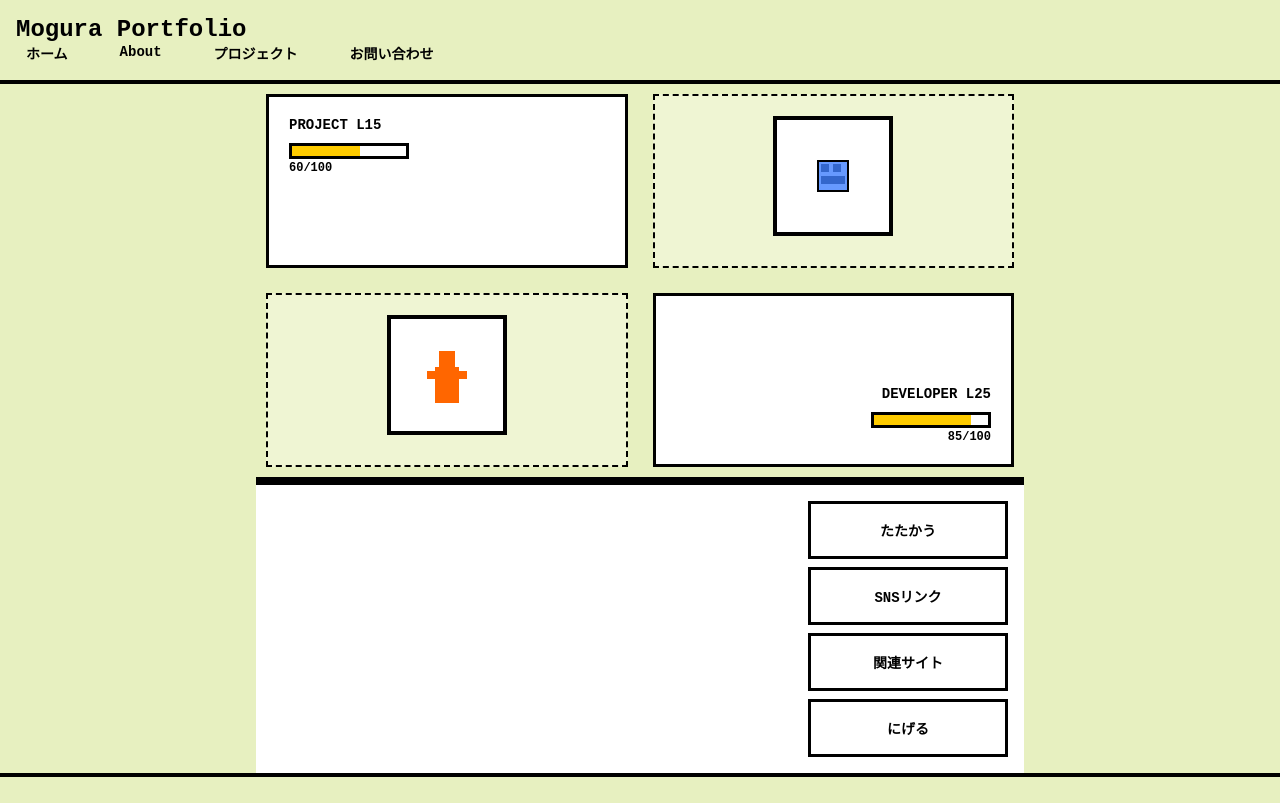
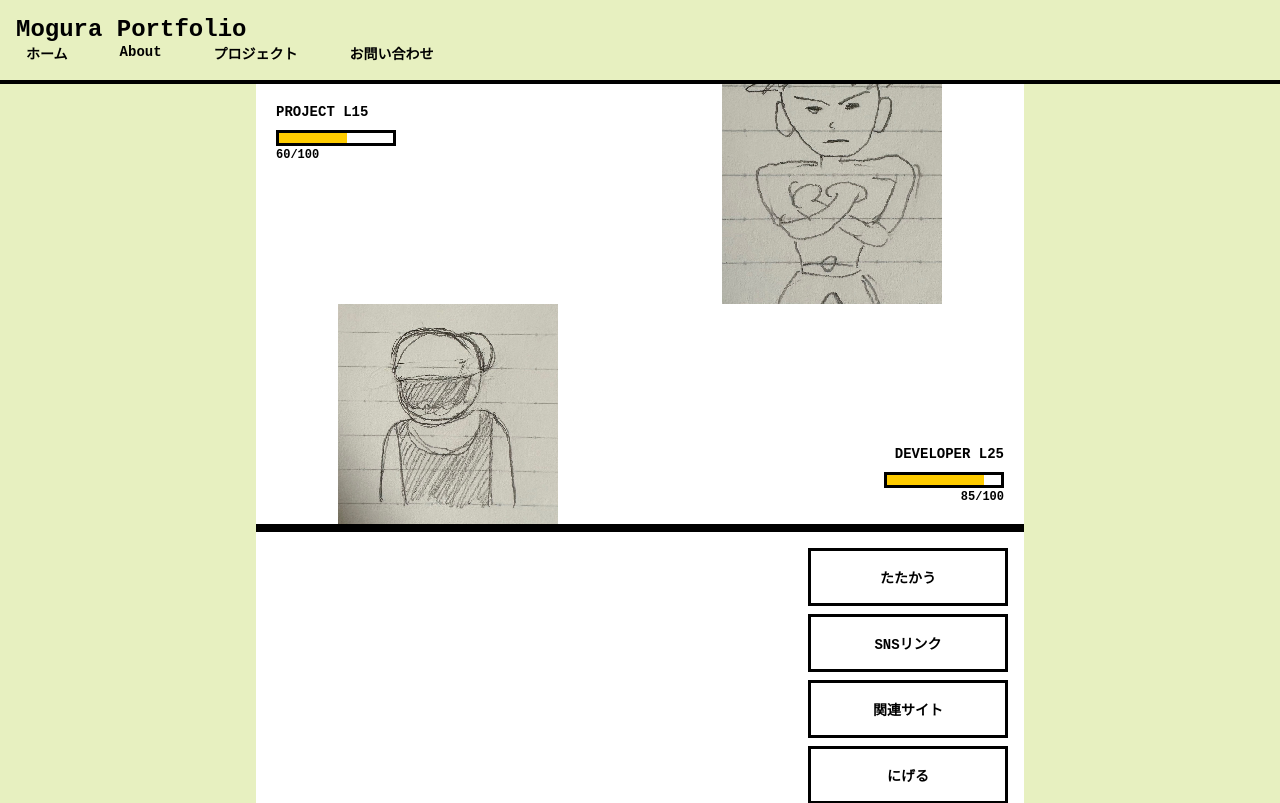
Before and after one commit to haruki0w/my-portfolio, a React (Vite) app: page / in a window 1280 px wide. Shown: the top 803 px of the page. Built offline with nearby package versions, Linux system fonts and the light colour scheme; a web font is replaced by a local one.

Commit message:
feat: バトルエリアに写真の追加

```diff
--- a/src/components/MainVisual/MainVisual.css
+++ b/src/components/MainVisual/MainVisual.css
@@ -10,11 +10,9 @@
 .battle-area {
   flex: 1;
   position: relative;
-  /* padding: 10px; */
   display: grid;
   grid-template-columns: 1fr 1fr;
   grid-template-rows: 1fr 1fr;
-  gap: 5px;
   border-bottom: 4px solid #000000;
   background-color: #e7f0c0;
   grid-template-areas:
@@ -72,10 +70,7 @@
   flex-direction: column;
   align-items: center;
   justify-content: flex-end;
-  padding: 20px;
-  background-color: rgba(255, 255, 255, 0.3);
-  border: 2px dashed #000000;
-  margin: 10px;
+  background-color: #ffffff;
 }
 
 /* プレイヤーHP情報エリア（右下） */
@@ -87,25 +82,22 @@
   justify-content: flex-end;
   padding: 20px;
   background-color: #ffffff;
-  border: 3px solid #000000;
-  margin: 10px;
 }
 
 .character-box {
-  width: 120px;
-  height: 120px;
-  border: 4px solid #000000;
-  border-radius: 0; /* ドット絵風に角を直角に */
-  display: flex;
-  align-items: center;
-  justify-content: center;
-  margin-bottom: 10px;
-  box-shadow: none; /* ドット絵風にシャドウを除去 */
-  image-rendering: pixelated;
+  width: 220px;
+  height: 220px;
 }
 
 .player-character {
   background-color: #ffffff;
+}
+
+/* キャラクター写真のスタイリング */
+.character-photo {
+  width: 100%;
+  height: 100%;
+  object-fit: cover;
 }
 
 .enemy-character {
@@ -243,10 +235,7 @@
   flex-direction: column;
   align-items: center;
   justify-content: flex-start;
-  padding: 20px;
-  background-color: rgba(255, 255, 255, 0.3);
-  border: 2px dashed #000000;
-  margin: 10px;
+  background-color: #ffffff;
 }
 
 /* 敵HP情報エリア（左上） */
@@ -258,8 +247,6 @@
   justify-content: flex-start;
   padding: 20px;
   background-color: #ffffff;
-  border: 3px solid #000000;
-  margin: 10px;
 }
 
 /* メッセージエリア */
--- a/src/components/MainVisual/MainVisual.tsx
+++ b/src/components/MainVisual/MainVisual.tsx
@@ -33,24 +33,22 @@ const MainVisual: React.FC<MainVisualProps> = ({
         {/* 敵キャラクター（右上） */}
         <div className="enemy-character-area">
           <div className="character-box enemy-character">
-            <div className="pixel-character enemy-sprite">
-              <div className="enemy-main"></div>
-              <div className="enemy-detail1"></div>
-              <div className="enemy-detail2"></div>
-              <div className="enemy-detail3"></div>
-            </div>
+            <img
+              src="src\assets\takeshi.jpg"
+              alt="Enemy Project"
+              className="character-photo"
+            />
           </div>
         </div>
 
         {/* プレイヤーキャラクター（左下） */}
         <div className="player-character-area">
           <div className="character-box player-character">
-            <div className="pixel-character player-sprite">
-              <div className="pixel-head"></div>
-              <div className="pixel-body"></div>
-              <div className="pixel-arms"></div>
-              <div className="pixel-legs"></div>
-            </div>
+            <img
+              src="src\assets\hero.jpg"
+              alt="Developer Profile"
+              className="character-photo"
+            />
           </div>
         </div>
 
```
Also changed, not shown: src/assets/hero.jpg (added), src/assets/takeshi.jpg (added).
